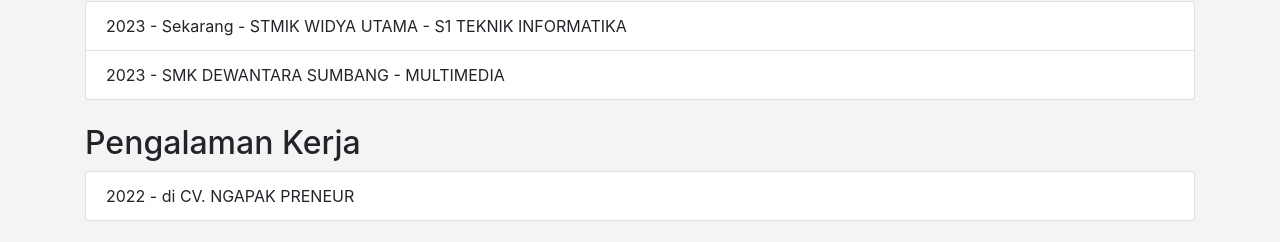
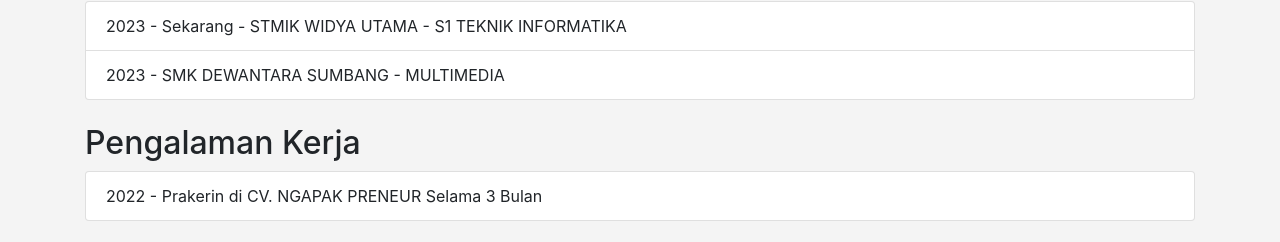
Before and after one commit to ngasiyatunkhsnh/biodata, a plain HTML site: page index.html in a window 1280 px wide. Shown: the part 700-942 px from the top of the page. Drawn offline with nearby package versions, Linux system fonts and the light colour scheme.

Commit message:
Update index.html dari web
diupdate dari web

```diff
--- a/index.html
+++ b/index.html
@@ -31,7 +31,7 @@
         <section class="experience mt-4">
             <h2>Pengalaman Kerja</h2>
             <ul class="list-group">
-                <li class="list-group-item">2022 -  di CV. NGAPAK PRENEUR</li>
+                <li class="list-group-item">2022 - Prakerin di CV. NGAPAK PRENEUR Selama 3 Bulan</li>
             </ul>
         </section>
         <section class="hobi mt-4">
```
